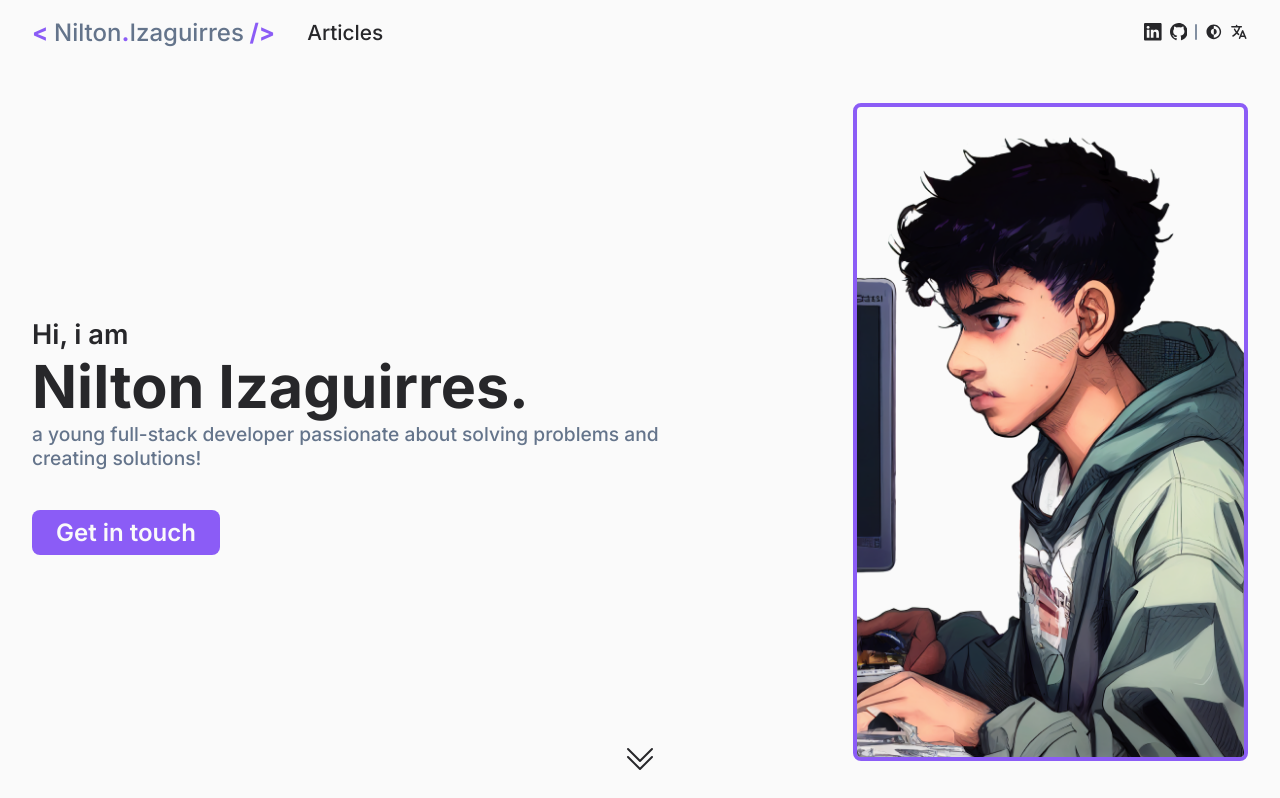
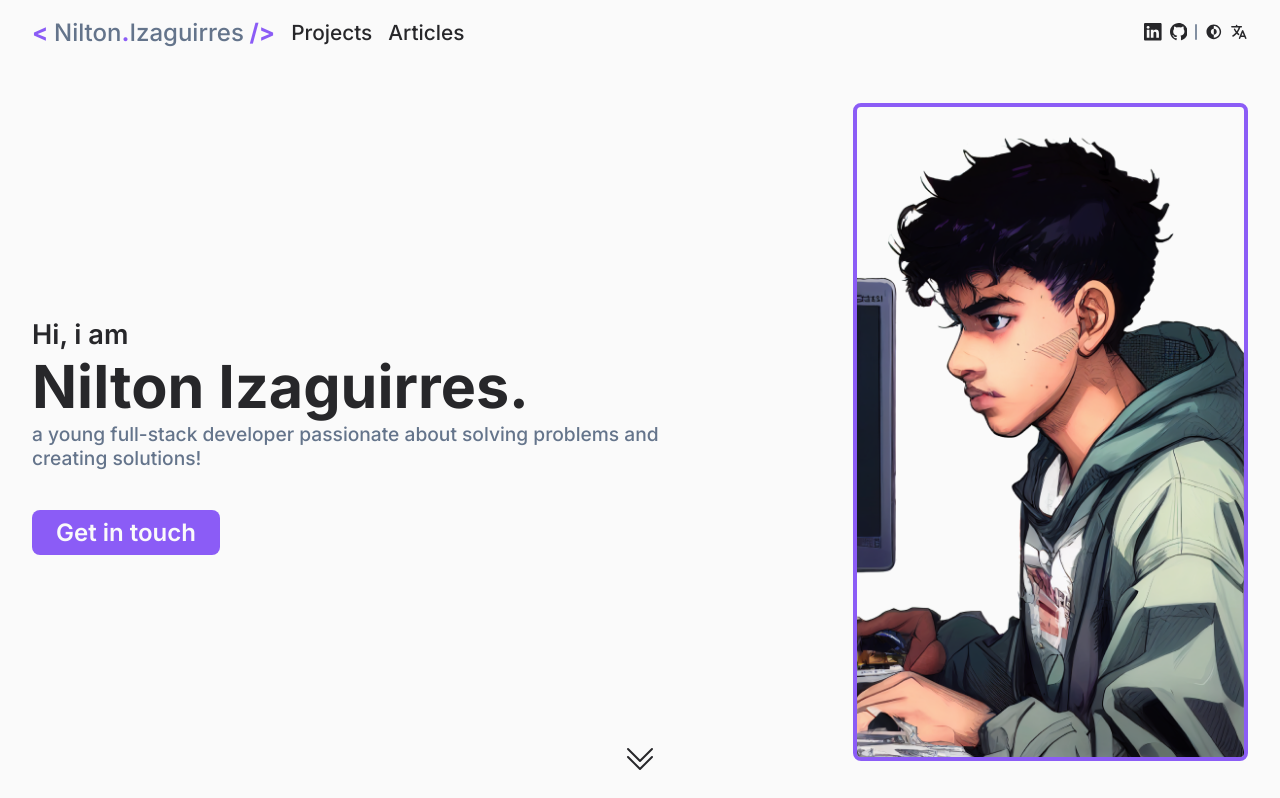
Before and after one commit to NiltonIzaguirres/portfolio, a Next.js app: page / in a window 1280 px wide. Shown: the top 798 px of the page. Built offline with nearby package versions, Linux system fonts and the light colour scheme.

Commit message:
feat: added translate for projects page

```diff
--- a/src/translate/texts.ts
+++ b/src/translate/texts.ts
@@ -1,131 +1,370 @@
 export const headerTranslate = {
   "en-US": {
-    about: 'About',
-    articles: 'Articles'
+    home: 'Home',
+    projects: "Projects",
+    articles: "Articles",
   },
   "pt-BR": {
-    about: 'Sobre',
-    articles: 'Artigos'
-  }
-}
+    home: 'Inicio',
+    projects: "Projetos",
+    articles: "Artigos",
+  },
+};
 
 export const homeTranslate = {
   "en-US": {
     seo: {
-      title: 'Home',
-      description: 'A young full-stack developer and technology, hacking and design enthusiast'
+      title: "Home",
+      description:
+        "A young full-stack developer and technology, hacking and design enthusiast",
     },
     welcomeSection: {
-      hello: 'Hi, i am',
-      resume: 'a young full-stack developer passionate about solving problems and creating solutions!',
-      contact: 'Get in touch',
-      imageAlt: 'My image in drawing version'
+      hello: "Hi, i am",
+      resume:
+        "a young full-stack developer passionate about solving problems and creating solutions!",
+      contact: "Get in touch",
+      imageAlt: "My image in drawing version",
     },
     aboutSection: {
       title: "About me",
       descriptions: [
         "Pleasure my name is Nilton and I'm currently 19 years old, with only 15 years old I started learning hacking, but I fell in love with creating solutions and solving problems right when I started learning my first programming language, from that moment I started to learn and develop myself each more in software development.",
-        "I'm currently studying for a bachelor's degree in computer science, in addition to specializing more and more as a software developer and always looking to learn more."
+        "I'm currently studying for a bachelor's degree in computer science, in addition to specializing more and more as a software developer and always looking to learn more.",
       ],
-      imageAlt: "My Github Image"
+      imageAlt: "My Github Image",
     },
     skillsSection: {
       title: "My skills",
       categories: {
         main: {
           title: "Main technologies",
-          warn: "These are just some technologies that I have knowledge, if you want to know more please contact me or take a look at my projects."
+          warn: "These are just some technologies that I have knowledge, if you want to know more please contact me or take a look at my projects.",
         },
         tools: {
           title: "Tools",
-          warn: "These are some tools that I am aware of, if you want to know more, please contact me."
+          warn: "These are some tools that I am aware of, if you want to know more, please contact me.",
         },
-      }
+      },
     },
     contactSection: {
       title: "Contact",
       categories: {
         contact: {
-          title: 'Contact',
-          description: "If you need more information, for example my phone number, please don't hesitate to email me first.",
-          country: 'Brazil'
+          title: "Contact",
+          description:
+            "If you need more information, for example my phone number, please don't hesitate to email me first.",
+          country: "Brazil",
         },
         mediaSocial: {
-          title: 'Social networks'
-        }
-      }
-    }
+          title: "Social networks",
+        },
+      },
+    },
   },
   "pt-BR": {
     seo: {
-      title: 'Inicio',
-      description: 'Um jovem desenvolvedor full-stack e entusiasta de tecnologia, hacking e design'
+      title: "Inicio",
+      description:
+        "Um jovem desenvolvedor full-stack e entusiasta de tecnologia, hacking e design",
     },
     welcomeSection: {
-      hello: 'Olá, sou',
-      resume: 'um jovem desenvolvedor full-stack apaixonado por resolver problemas e criar soluções!',
-      contact: 'Entrar em contato',
-      imageAlt: 'Minha imagem em versão de desenho'
+      hello: "Olá, sou",
+      resume:
+        "um jovem desenvolvedor full-stack apaixonado por resolver problemas e criar soluções!",
+      contact: "Entrar em contato",
+      imageAlt: "Minha imagem em versão de desenho",
     },
     aboutSection: {
       title: "Sobre mim",
       descriptions: [
         "Prazer meu nome é Nilton e atualmente tenho 19 anos, com apenas 15 anos comecei aprendendo hacking, mas me apaixonei por criar soluções e resolver problemas logo quando comecei a aprender minha primeira linguagem de programação, a partir desde momento comecei a aprender e me desenvolver cada vez mais em desenvolvimento de software.",
-          "Atualmente estou cursando bacharel em ciência da computação, além de estar me especializando cada vez mais como desenvolvedor de software e estar sempre buscando aprender mais."
+        "Atualmente estou cursando bacharel em ciência da computação, além de estar me especializando cada vez mais como desenvolvedor de software e estar sempre buscando aprender mais.",
       ],
-        imageAlt: "Minha imagem do Github"
+      imageAlt: "Minha imagem do Github",
     },
     skillsSection: {
       title: "Minhas habilidades",
       categories: {
         main: {
           title: "Principais tecnologias",
-          warn: "Essas são apenas algumas tecnologias que tenho conhecimentos, caso queira conhecer mais entre em contato comigo ou dê uma olhada em meus projetos."
+          warn: "Essas são apenas algumas tecnologias que tenho conhecimentos, caso queira conhecer mais entre em contato comigo ou dê uma olhada em meus projetos.",
         },
         tools: {
           title: "Ferramentas",
-          warn: "Essas são algumas ferramentas que tenho conhecimento, caso queira saber mais entre em contato comigo."
+          warn: "Essas são algumas ferramentas que tenho conhecimento, caso queira saber mais entre em contato comigo.",
         },
-      }
+      },
     },
     contactSection: {
       title: "Contato",
       categories: {
         contact: {
-          title: 'Contato',
-          description: 'Se precisar de mais informações, por exemplo, meu número de telefone, não hesite em me enviar um e-mail primeiro.',
-          country: 'Brasil'
+          title: "Contato",
+          description:
+            "Se precisar de mais informações, por exemplo, meu número de telefone, não hesite em me enviar um e-mail primeiro.",
+          country: "Brasil",
         },
         mediaSocial: {
-          title: 'Redes sociais'
-        }
-      }
-    }
-  }
-}
+          title: "Redes sociais",
+        },
+      },
+    },
+  },
+};
 
 export const footerTranslate = {
   "en-US": {
-    code: 'Source code',
-    copy: 'All rights reserved'
+    code: "Source code",
+    copy: "All rights reserved",
   },
   "pt-BR": {
-    code: 'Código fonte',
-    copy: 'Todos os direitos reservados'
-  }
-}
+    code: "Código fonte",
+    copy: "Todos os direitos reservados",
+  },
+};
 
-export  const fourOhFourTranslate = {
+export const fourOhFourTranslate = {
   "en-US": {
-    title: 'Oops! This page was not found.',
-    text: 'This page was not found, please return to the homepage.',
-    back: 'Back',
-    imageAlt: 'Image of an ET being abducted'
+    title: "Oops! This page was not found.",
+    text: "This page was not found, please return to the homepage.",
+    back: "Back",
+    imageAlt: "Image of an ET being abducted",
   },
   "pt-BR": {
-    title: 'Oops! Esta página não encontrada.',
-    text: 'Está página não foi encontrada, volte clicando no botão abaixo.',
-    back: 'Voltar',
-    imageAlt: 'Imagem de um ET sendo abduzido'
+    title: "Oops! Esta página não encontrada.",
+    text: "Está página não foi encontrada, volte clicando no botão abaixo.",
+    back: "Voltar",
+    imageAlt: "Imagem de um ET sendo abduzido",
+  },
+};
+
+export const projectsTranslate = {
+  "en-US": {
+    seo: {
+      title: "Projects",
+      description:
+        "These are some projects developed to learn, demonstrate or practice some technology.",
+    },
+    title: "My projects",
+    description:
+      "These are some projects developed to learn, demonstrate or practice some technology.",
+    imageAlt: "illustrative image of a person working on the PC",
+    filters: {
+      search: "Search",
+      languages: "Languages",
+      category: "Categories",
+      tech: "Technologies",
+    },
+    projects: [
+      {
+        name: 'Proffy',
+        slug: 'proffy',
+        preview: '',
+        isGithub: true,
+        description: 'A website where you can create your classes or connect with people who are teaching through the platform.',
+        categories: ['Front-End', 'Back-End', 'Mobile', 'Full Stack'],
+        techs: ['React.JS', 'Axios','Expo', 'React Native', 'Express', 'Knex', 'SQLite3'],
+        languages: ['TypeScript']
+      },
+      {
+        name: 'Space Traveling',
+        slug: 'space-traveling',
+        preview: '',
+        isGithub: true,
+        description: 'A blog built with viewing and commenting functionality via the Github account.',
+        categories: ['Front-End'],
+        techs: ['Next.JS', 'Prismic', 'Sass'],
+        languages: ['TypeScript']
+      },
+      {
+        name: 'Ig news',
+        slug: 'ig-news',
+        preview: '',
+        isGithub: true,
+        description: 'A blog built with recurring payment functionality and connecting via Github, in addition to using Stripe and FaunaDB.',
+        categories: ['Front-End'],
+        techs: ['Next.JS', 'Prismic', 'Sass', 'FaunaDB', 'Stripe', 'Next Auth'],
+        languages: ['TypeScript']
+      },
+      {
+        name: 'Go Restaurant',
+        slug: 'go-restaurant',
+        preview: '',
+        isGithub: true,
+        description: 'Website for restaurant management, where you can create, delete and edit dishes.',
+        categories: ['Front-End'],
+        techs: ['React.JS', 'Axios', 'Styled Components'],
+        languages: ['TypeScript']
+      },
+      {
+        name: 'To.Do',
+        slug: 'to-do',
+        preview: '',
+        isGithub: true,
+        description: 'A website where you manage your tasks.',
+        categories: ['Front-End'],
+        techs: ['React.JS', 'Sass'],
+        languages: ['TypeScript']
+      },
+      {
+        name: 'DT.Money',
+        slug: 'dt-money',
+        preview: '',
+        isGithub: true,
+        description: 'A spend manager.',
+        categories: ['Front-End'],
+        techs: ['React.JS', 'Styled Components', 'Axios'],
+        languages: ['TypeScript']
+      },
+      {
+        name: 'Rocket Shoes',
+        slug: 'rocket-shoes',
+        preview: '',
+        isGithub: true,
+        description: 'Sneaker sales website with inventory management and items in cart',
+        categories: ['Front-End'],
+        techs: ['React.JS', 'Styled Components', 'Axios'],
+        languages: ['TypeScript']
+      },
+      {
+        name: 'Watch Me',
+        slug: 'watch-me',
+        preview: '',
+        isGithub: true,
+        description: 'A website where movies are listed by their respective categories.',
+        categories: ['Front-End'],
+        techs: ['React.JS', 'Sass', 'Axios'],
+        languages: ['TypeScript']
+      },
+      {
+        name: 'Github Explorer',
+        slug: 'github-explorer',
+        preview: 'https://niltonizaguirres.github.io/github-explorer/',
+        isGithub: true,
+        description: 'Site where lists Github repositories by searched username.',
+        categories: ['Front-End'],
+        techs: ['React.JS', 'Sass'],
+        languages: ['TypeScript']
+      },
+    ],
+    projectCard: {
+      tech: 'Technologies',
+      github: 'Source code',
+      preview: 'Preview'
     }
+  },
+  "pt-BR": {
+    seo: {
+      title: "Projetos",
+      description:
+        "Estes são alguns projetos desenvolvidos para aprender, demonstrar ou praticar alguma tecnologia.",
+    },
+    title: "Meus projetos",
+    description:
+      "Estes são alguns projetos desenvolvidos para aprender, demonstrar ou praticar alguma tecnologia.",
+    imageAlt: "imagem ilustrativa de uma pessoa trabalhando no PC",
+    filters: {
+      search: "Buscar",
+      languages: "Linguagens",
+      category: "Categorias",
+      tech: "Tecnologias",
+    },
+    projects: [
+      {
+        name: 'Proffy',
+        slug: 'proffy',
+        preview: '',
+        isGithub: true,
+        description: 'Um site onde você pode criar suas aulas ou se conectar com pessoas que estão ensinando através da plataforma.',
+        categories: ['Front-End', 'Back-End', 'Mobile', 'Full Stack'],
+        techs: ['React.JS', 'Axios','Expo', 'React Native', 'Express', 'Knex', 'SQLite3'],
+        languages: ['TypeScript']
+      },
+      {
+        name: 'Space Traveling',
+        slug: 'space-traveling',
+        preview: '',
+        isGithub: true,
+        description: 'Um blog criado com a funcionalidade de visualização e comentários por meio da conta do Github.',
+        categories: ['Front-End'],
+        techs: ['Next.JS', 'Prismic', 'Sass'],
+        languages: ['TypeScript']
+      },
+      {
+        name: 'Ig news',
+        slug: 'ig-news',
+        preview: '',
+        isGithub: true,
+        description: 'Um blog construído com funcionalidade de pagamento recorrente e conexão via Github, além de usar Stripe e FaunaDB.',
+        categories: ['Front-End'],
+        techs: ['Next.JS', 'Prismic', 'Sass', 'FaunaDB', 'Stripe', 'Next Auth'],
+        languages: ['TypeScript']
+      },
+      {
+        name: 'Go Restaurant',
+        slug: 'go-restaurant',
+        preview: '',
+        isGithub: true,
+        description: 'Website para gestão de restaurantes, onde pode criar, eliminar e editar pratos.',
+        categories: ['Front-End'],
+        techs: ['React.JS', 'Axios', 'Styled Components'],
+        languages: ['TypeScript']
+      },
+      {
+        name: 'To.Do',
+        slug: 'to-do',
+        preview: '',
+        isGithub: true,
+        description: 'Um site onde você gerencia suas tarefas.',
+        categories: ['Front-End'],
+        techs: ['React.JS', 'Sass'],
+        languages: ['TypeScript']
+      },
+      {
+        name: 'DT.Money',
+        slug: 'dt-money',
+        preview: '',
+        isGithub: true,
+        description: 'Um gerenciador de gastos.',
+        categories: ['Front-End'],
+        techs: ['React.JS', 'Styled Components', 'Axios'],
+        languages: ['TypeScript']
+      },
+      {
+        name: 'Rocket Shoes',
+        slug: 'rocket-shoes',
+        preview: '',
+        isGithub: true,
+        description: 'Site de vendas de tênis com gestão de estoque e itens no carrinho.',
+        categories: ['Front-End'],
+        techs: ['React.JS', 'Styled Components', 'Axios'],
+        languages: ['TypeScript']
+      },
+      {
+        name: 'Watch Me',
+        slug: 'watch-me',
+        preview: '',
+        isGithub: true,
+        description: 'Um site onde os filmes são listados por suas respectivas categorias.',
+        categories: ['Front-End'],
+        techs: ['React.JS', 'Sass', 'Axios'],
+        languages: ['TypeScript']
+      },
+      {
+        name: 'Github Explorer',
+        slug: 'github-explorer',
+        preview: 'https://niltonizaguirres.github.io/github-explorer/',
+        isGithub: true,
+        description: 'Site onde lista os repositórios do Github por nome de usuário pesquisado.',
+        categories: ['Front-End'],
+        techs: ['React.JS', 'Sass'],
+        languages: ['TypeScript']
+      },
+    ],
+    projectCard: {
+      tech: 'Tecnologias',
+      github: 'Código fonte',
+      preview: 'Preview'
     }
+  },
+};
```
Lines whose indentation alone changed are shown as unchanged.
